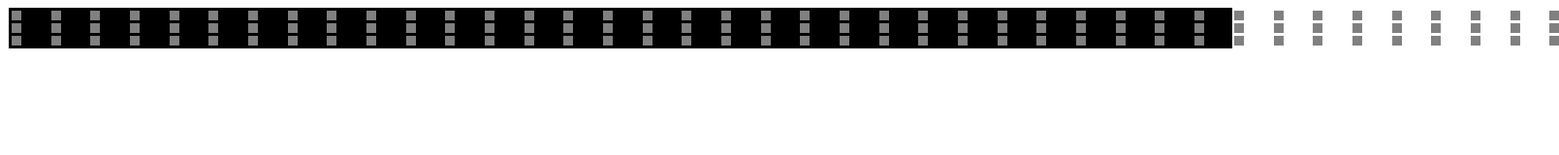
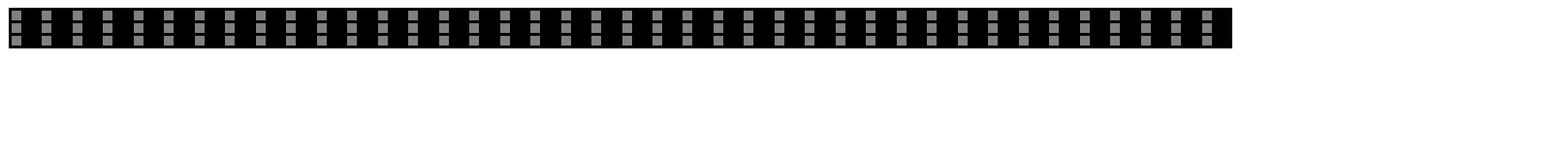
Before and after one commit to acciojob/Color-board-Sonu34668, a website: page main.html in a window 1280 px wide. Shown: the whole page at 97% size, 1608 px wide, since content can reach past the window. Drawn offline with Linux system fonts and the light colour scheme.

Commit message:
created a submission

```diff
--- a/styles.css
+++ b/styles.css
@@ -5,8 +5,8 @@
 	background-color: black;
 width:auto-flow;
 	display: grid;
-	grid-template-columns: repeat(40,3%);
-	grid-template-row: repeat(20,3%);
+	grid-template-columns: repeat(40,1fr);
+	grid-template-row: repeat(20,1fr);
 	row-gap:3px;
 	column-gap: 3px;
 
```
